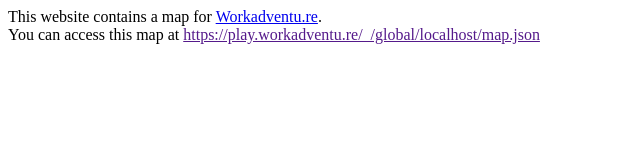
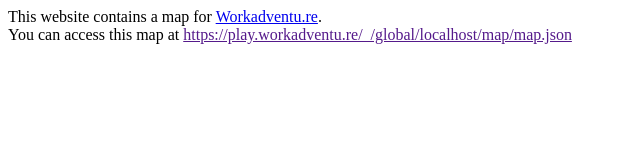
Before and after one commit to marvinpuethe/hrw-fablab-prosper, a plain HTML site: page index.html in a window 1280 px wide. Shown: the full height of the page, 0-640 px from the left. Drawn offline with Linux system fonts and the light colour scheme.

Commit message:
Update map link

```diff
--- a/index.html
+++ b/index.html
@@ -1,20 +1,23 @@
 <html>
+
 <head>
     <script>
-            window.onload = function() {
+        window.onload = function () {
             var path = window.location.pathname;
             if (path.endsWith('index.html')) {
                 path = path.substr(path, path.length - 'index.html'.length);
             }
-                var url = 'https://play.workadventu.re/_/global/'+window.location.host+path+'map.json';
+            var url = 'https://play.workadventu.re/_/global/' + window.location.host + path + 'map/map.json';
             document.getElementById('mapLink').href = url;
             document.getElementById('mapLink').innerText = url;
         };
     </script>
 </head>
+
 <body>
     This website contains a map for <a href="https://workadventu.re">Workadventu.re</a>.
-        <br/>
+    <br />
     You can access this map at <a id="mapLink" href=""></a>
 </body>
+
 </html>
```
Lines whose indentation alone changed are shown as unchanged.
